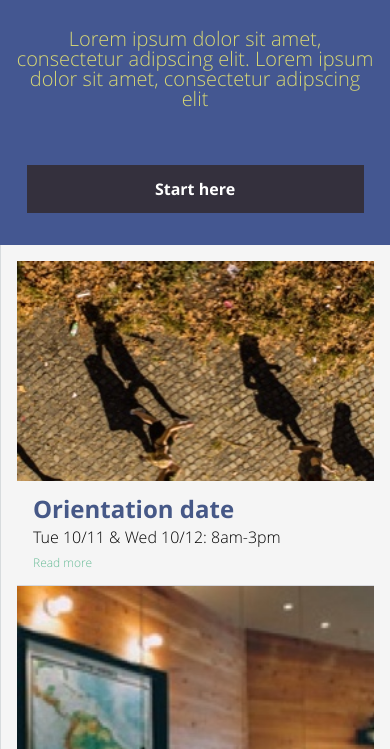
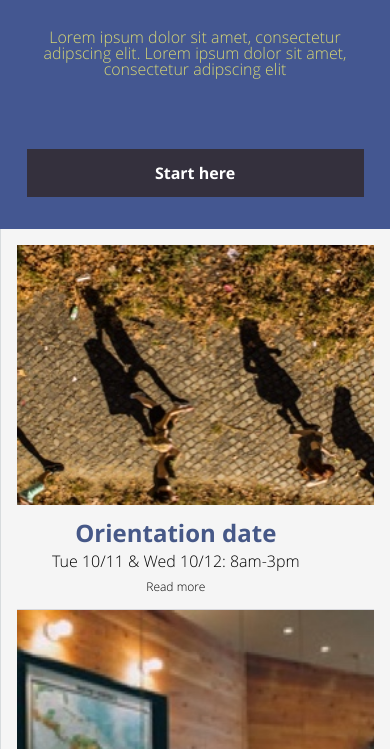
Before and after one commit to MonikaC123/colmar_academy_mc, a plain HTML site: page index.html in a window 390 px wide. Shown: the part 455-1204 px from the top of the page. Drawn offline with Linux system fonts and the light colour scheme; files that its build step writes are made by us from their sources; files whose address does not match are found by name; a web font is replaced by a local one.

Commit message:
fixed colors

```diff
--- a/resources/css/style.css
+++ b/resources/css/style.css
@@ -121,7 +121,6 @@ ol, ul {
   font-size: 1rem;
 }
 
-
  .logo .colmar {
    font-weight: bold;
  }
@@ -131,6 +130,7 @@ ol, ul {
   font-weight: bold;
 }
 
+/* Header mobile */
 @media only screen and (max-width: 650px) {
   header {
     display: none;
@@ -186,12 +186,13 @@ ol, ul {
   font-family: "Open Sans";
   font-weight: 300;
   color: #d6d675;
-  font-size: 1.2rem;
+  font-size: 1rem;
 }
 
 #wrapper1 .btn {
   background-color: #34303d;
   padding: 0.75rem 2rem;
+  margin: 1rem;
   width: 85%;
   text-align: center;
   transition: background-color 200ms linear 0.05s;
@@ -240,7 +241,7 @@ ol, ul {
 
   #wrapper1 .narrative h2 {
     display: block;
-    font-size: 1.25rem;
+    font-size: 1rem;
     margin-bottom: 1.5rem;
     text-align: center;
   }
@@ -323,6 +324,7 @@ ol, ul {
 #wrapper2 .info-text a {
   text-decoration: none;
   font-size: 0.75rem;
+  color: black;
 }
 
 #wrapper2 .info-text a:hover {
@@ -348,12 +350,12 @@ ol, ul {
     width: 100%;
     display: block;
     padding: 1rem;
-    align-content: center;
+    text-align: center;
   }
 
   #wrapper2 .info-image {
     max-width: 100%;
-    max-height: 220px;
+    max-height: 260px;
     margin: 0 auto;
     overflow: hidden;
   }
@@ -361,7 +363,7 @@ ol, ul {
  #wrapper2 .info-main h1 {
     color: #555b77;
     font-family: : "Yeseva One", serif;
-    text-align; center;
+    text-align: center;
   }
 
   #wrapper2 .info-image img {
@@ -384,7 +386,6 @@ ol, ul {
   #wrapper2 .lecture {
     background-color: white;
     padding-bottom: 0;
-
   }
 
 }
```
